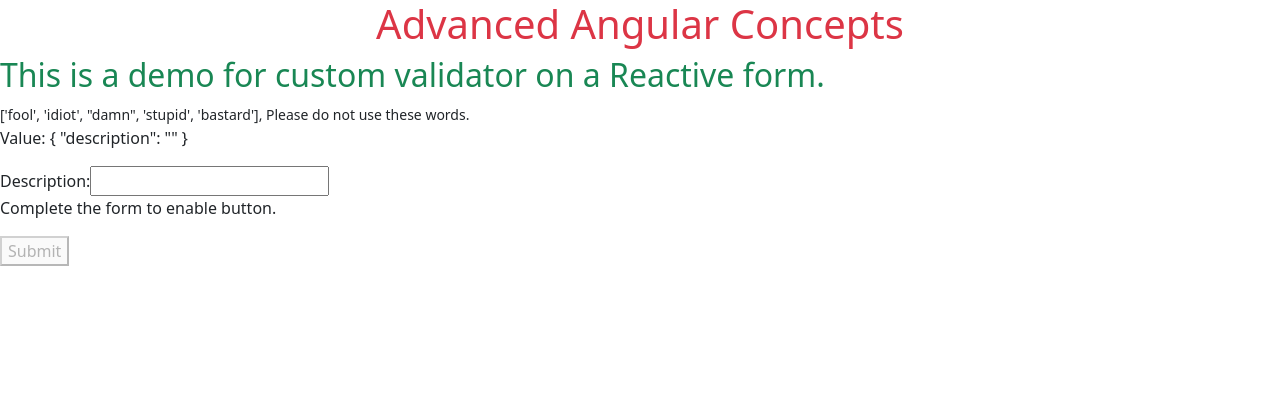
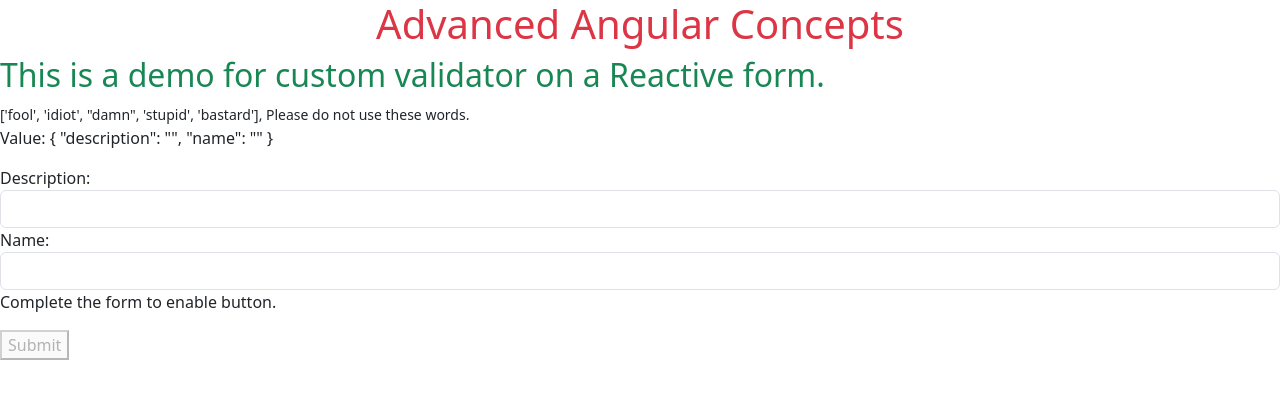
Before and after one commit to khan88012/AdvaceAngularConcepts, an Angular app: page /custom-validator in a window 1280 px wide. Shown: the top 398 px of the page. Built offline with nearby package versions, Linux system fonts and the light colour scheme.

Commit message:
custom validators with directive

```diff
--- a/src/app/reactive-form/reactive-form.component.html
+++ b/src/app/reactive-form/reactive-form.component.html
@@ -4,11 +4,18 @@
 
 <form [formGroup]="recForm" (ngSubmit)="onSubmit()">
     <label for="description">Description: </label>
-    <input id="description" type="text" formControlName="description">
+    <input id="description" type="text" class="form-control" formControlName="description">
 
     <div *ngIf="recForm.get('description')?.dirty && recForm.get('description')?.invalid">
 
-    <small class="text-danger">Abusive words are not allowed</small>
+        <small class="text-danger">Abusive words are not allowed</small>
+    </div>
+    <label for="name">Name: </label>
+
+    <input type="text" id="name" class="form-control" formControlName="name" required>
+    <div *ngIf="recForm.get('name')?.errors?.['forbiddenName']">
+
+        <small class="text-danger">We cannot have a name "Bob"</small>
     </div>
     <p>Complete the form to enable button.</p>
     <button type="submit" [disabled]="!recForm.valid">Submit</button>
--- a/src/app/reactive-form/reactive-form.component.ts
+++ b/src/app/reactive-form/reactive-form.component.ts
@@ -1,6 +1,7 @@
 import { Component, OnInit } from '@angular/core';
 import { FormBuilder, FormControl, FormGroup, Validators } from '@angular/forms'
 import { ValidateSentence } from '../validators/sentence.validators';
+import { forbiddenNameValidator } from '../validators/forbidden-name.directive';
 @Component({
   selector: 'app-reactive-form',
   templateUrl: './reactive-form.component.html',
@@ -14,9 +15,13 @@
   constructor( private fb: FormBuilder) { }
 
   recForm = this.fb.group({
-    description : ['', [ValidateSentence, Validators.required]]
+    description : ['', [ValidateSentence, Validators.required]],
+    name : ['', [Validators.required], forbiddenNameValidator(/bob/i)]
   });
-
+//The forbiddenNameValidator function you provided forbiddenNameValidator(/bob/i)
+// is used to create a custom validator that checks whether the input value contains
+//the name "bob" in a case-insensitive manner. In this case, /bob/i is a regular expression literal
+// that matches the string "bob" regardless of its letter casing.
 
   ngOnInit(): void {
 
--- /dev/null
+++ b/src/app/validators/forbidden-name.directive.ts
@@ -0,0 +1,34 @@
+import { Directive, Input } from '@angular/core'
+import { AbstractControl, NG_VALIDATORS, ValidationErrors, Validator, ValidatorFn } from "@angular/forms";
+import { Observable, of } from 'rxjs';
+
+
+//The forbiddenNameValidator factory returns the configured validator function.
+// That function takes an Angular control object (control : AbstractControl)
+// and returns either null if the control value is valid or a validation error object.
+//The validation error object typically has a property whose name
+//is the validation key, 'forbiddenName', and whose value is an arbitrary dictionary of values
+// that you could insert into an error message, {name}.
+
+
+
+export function forbiddenNameValidator(nameRe : RegExp) : ValidatorFn {
+    return (control : AbstractControl): Observable<ValidationErrors | null> =>{
+        const forbidden = nameRe.test(control.value);   //test returns a boolean that indicates whether or not a pattern exists in the searched string
+        return of(forbidden ? { forbiddenName : {value : control.value}}: null);
+    };
+
+}
+
+@Directive({
+    selector: '[appForbiddenName]',
+    providers: [{provide: NG_VALIDATORS, useExisting: ForbiddenValidatorDirective, multi: true}]
+  })
+
+  export class ForbiddenValidatorDirective implements Validator{
+    @Input('appForbiddenName') forbiddenName = '';
+    validate(control: AbstractControl):  ValidationErrors | null {
+        return  this.forbiddenName ? forbiddenNameValidator(new RegExp(this.forbiddenName, 'i'))(control) : null; // 'i' flag makes the regular expression case 'insensitive'
+    }
+
+  }
```
